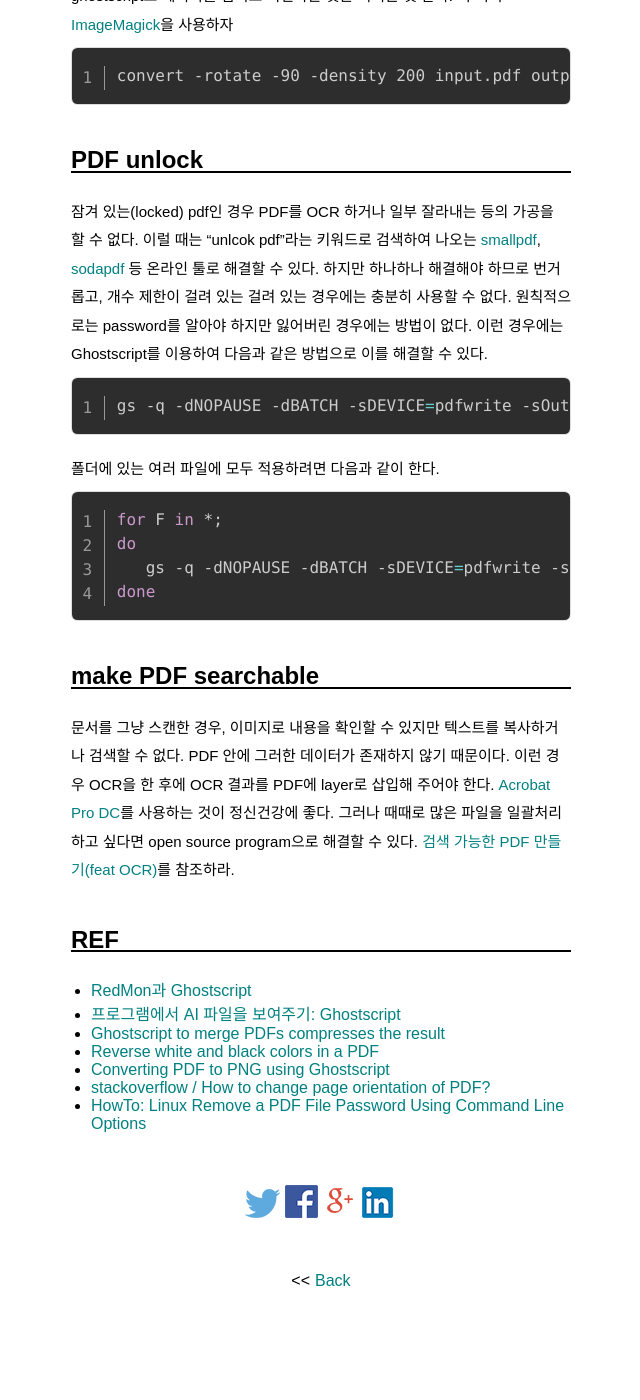
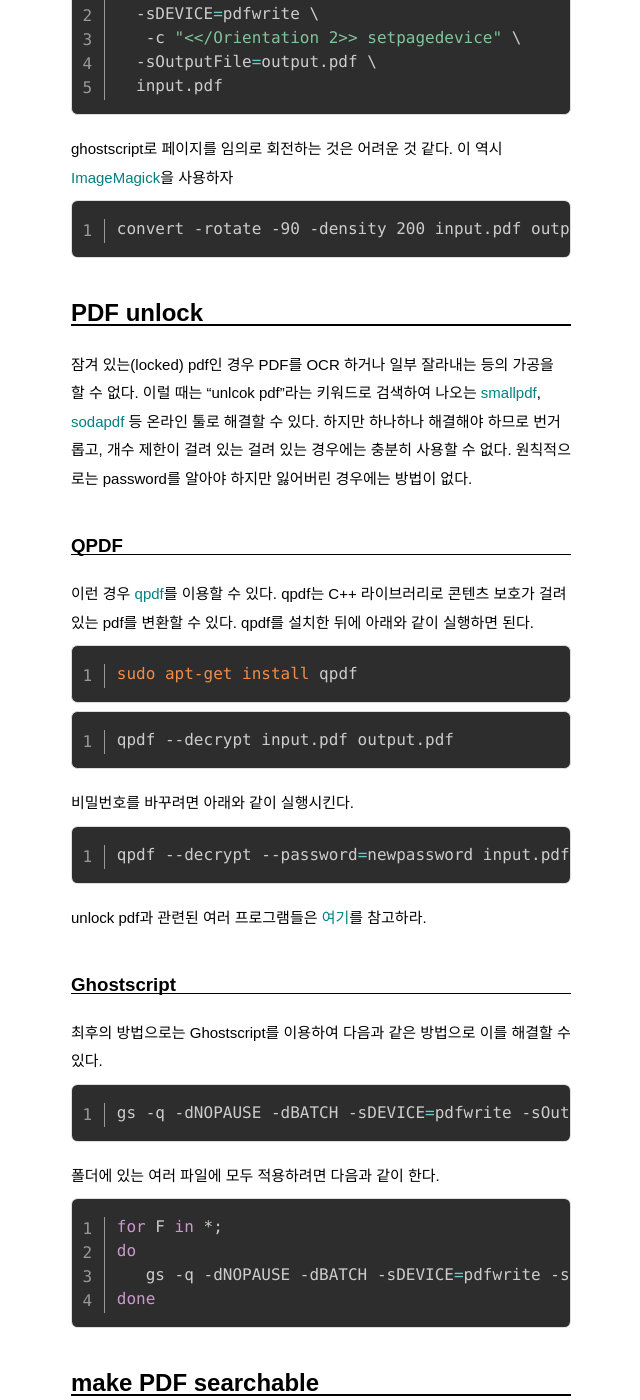
Before and after one commit to pinedance/blog, a Jekyll site: the page built from _posts/updates/2019-11-22-PDF-Cookbook.md, in a window 1280 px wide and 1400 px high, scrolled down 4000 px. Shown: the whole window, without its empty margins (319-959 px from the left). Built offline with Jekyll 4.4.1, drawn with Linux system fonts in a browser that asks for light colours; some web fonts are replaced; comment, search, counter and statistics services are not loaded; before the commit the page ends 5335 px from its top, so only the background shows below that; some of the changed text lies outside the part shown.

Commit message:
add new post

````diff
--- a/_posts/updates/2019-11-22-PDF-Cookbook.md
+++ b/_posts/updates/2019-11-22-PDF-Cookbook.md
@@ -1,20 +1,26 @@
 ---
 layout: post
-title:  "[Cookbook] PDF, 이럴 때 이렇게 한다."
+title:  "[Cookbook] PDF, 이럴 때 이렇게 한다. feat Ghostscript"
 categories: [Cookbook, 생활자동화]
 ---
 
 ## 배경
 
-PDF는 전자문서의 표준으로 다양한 분야에서 사용되고 있다. PDF를 보는 것은 [Adobe Acrobat Reader DC](https://get.adobe.com/kr/reader/)나 [foxit reader](https://www.foxitsoftware.com/pdf-reader/)를 통해 쉽게 할 수 있다. 그러나 편집을 하려고 하면 문제가 복잡해진다. 주머니 사정이 괜찮다면 [Adobe Acrobat Pro DC](https://acrobat.adobe.com/kr/ko/free-trial-download.html)를 구입하여 사용하는 편이 정신건강에 좋다. 사용하기도 쉽고, 제공하는 기능도 다양하다. 하지만 PDF 파일을 단순히 병합하거나 분리하거나 하기 위해 고가의 프로그램을 구입해야 할까. 다른 방법도 있다. [postscrip](https://namu.wiki/w/%ED%8F%AC%EC%8A%A4%ED%8A%B8%EC%8A%A4%ED%81%AC%EB%A6%BD%ED%8A%B8)를 다루기 위해 만들어진 [Ghostscript](https://www.ghostscript.com/)를 이용하면 된다. Windows10 부터는 [WSL(Windows Subsystem For Linux)](https://docs.microsoft.com/ko-kr/windows/wsl/install-win10)을 통해 linux를 이용할 수 있기 때문에 사용 가능하다.
+PDF는 전자문서의 표준으로 다양한 분야에서 사용되고 있다. PDF를 보는 것은 [Adobe Acrobat Reader DC](https://get.adobe.com/kr/reader/)나 [foxit reader](https://www.foxitsoftware.com/pdf-reader/)를 통해 쉽게 할 수 있다.
 
-Ghostscript에 대해서는 이전 글[PDF 용량 축소하기 (with Ghostscript)]({{site.baseurl}}/blog/2018/08/31/PDF-%EC%9A%A9%EB%9F%89-%EC%B6%95%EC%86%8C%ED%95%98%EA%B8%B0)에서 소개한 바 있다.
+그러나 편집을 하려고 하면 문제가 복잡해진다. 주머니 사정이 괜찮다면 [Adobe Acrobat Pro DC](https://acrobat.adobe.com/kr/ko/free-trial-download.html)를 구입하여 사용하는 편이 정신건강에 좋다. 사용하기도 쉽고, 제공하는 기능도 다양하다. 하지만 PDF 파일을 단순히 병합하거나 분리하거나 하기 위해 고가의 프로그램을 구입해야 할까.
+
+다른 방법도 있다. [postscrip](https://namu.wiki/w/%ED%8F%AC%EC%8A%A4%ED%8A%B8%EC%8A%A4%ED%81%AC%EB%A6%BD%ED%8A%B8)를 다루기 위해 만들어진 [Ghostscript](https://www.ghostscript.com/)를 이용하면 된다. Windows10 부터는 [WSL(Windows Subsystem For Linux)](https://docs.microsoft.com/ko-kr/windows/wsl/install-win10)을 통해 linux를 이용할 수 있기 때문에 사용 가능하다.
+
+Ghostscript에 대해서는 이전 글 [PDF 용량 축소하기 (with Ghostscript)]({{site.baseurl}}/blog/2018/08/31/PDF-%EC%9A%A9%EB%9F%89-%EC%B6%95%EC%86%8C%ED%95%98%EA%B8%B0)에서 소개한 바 있다.
 
 ## 내용이 많아 따로 작성한 페이지
 
 {% include post_list_subject.html subject="pdf" %}
 
-## 설치
+## Ghostscript
+
+### 설치
 
 먼저 설치한다. 간단하게 apt-get으로 설치할 수 있다. windows의 경우, wsl 환경으로 들어가서 실행시킨다.
 
@@ -24,7 +30,7 @@
 
 최신 버전을 설치하려면 [Ghostscript 공식 홈페이지](https://www.ghostscript.com/)에서 다운로드 받아 설명된 설치 방법에 따른다.
 
-## 사용법(일부)
+### 사용법(일부)
 
 자세한 사용법은 공식 홈페이지의 [설명](https://www.ghostscript.com/doc/current/Use.htm)을 참조하라. 공식 설명이 너무 길기 때문에 [gs (GhostScript) cheat sheet](http://flukylogs.blogspot.com/2012/08/gs-ghostscript-cheat-sheet.html)을 먼저 보자.
 
@@ -132,7 +138,31 @@
 
 ## PDF unlock
 
-잠겨 있는(locked) pdf인 경우 PDF를 OCR 하거나 일부 잘라내는 등의 가공을 할 수 없다. 이럴 때는 "unlcok pdf"라는 키워드로 검색하여 나오는 [smallpdf](https://smallpdf.com/kr/unlock-pdf), [sodapdf](https://www.sodapdf.com/ko/unlock-pdf/) 등 온라인 툴로 해결할 수 있다. 하지만 하나하나 해결해야 하므로 번거롭고, 개수 제한이 걸려 있는 걸려 있는 경우에는 충분히 사용할 수 없다. 원칙적으로는 password를 알아야 하지만 잃어버린 경우에는 방법이 없다. 이런 경우에는 Ghostscript를 이용하여 다음과 같은 방법으로 이를 해결할 수 있다.
+잠겨 있는(locked) pdf인 경우 PDF를 OCR 하거나 일부 잘라내는 등의 가공을 할 수 없다. 이럴 때는 "unlcok pdf"라는 키워드로 검색하여 나오는 [smallpdf](https://smallpdf.com/kr/unlock-pdf), [sodapdf](https://www.sodapdf.com/ko/unlock-pdf/) 등 온라인 툴로 해결할 수 있다. 하지만 하나하나 해결해야 하므로 번거롭고, 개수 제한이 걸려 있는 걸려 있는 경우에는 충분히 사용할 수 없다. 원칙적으로는 password를 알아야 하지만 잃어버린 경우에는 방법이 없다.
+
+### QPDF
+
+이런 경우 [qpdf](https://github.com/qpdf/qpdf)를 이용할 수 있다. qpdf는 C++ 라이브러리로 콘텐츠 보호가 걸려 있는 pdf를 변환할 수 있다. qpdf를 설치한 뒤에 아래와 같이 실행하면 된다.
+
+```bash
+sudo apt-get install qpdf
+```
+
+```bash
+qpdf --decrypt input.pdf output.pdf
+```
+
+비밀번호를 바꾸려면 아래와 같이 실행시킨다.
+
+```bash
+qpdf --decrypt --password=newpassword input.pdf output.pdf
+```
+
+unlock pdf과 관련된 여러 프로그램들은 [여기](https://listoffreeware.com/best-free-software-unlock-pdf/)를 참고하라.
+
+### Ghostscript
+
+최후의 방법으로는 Ghostscript를 이용하여 다음과 같은 방법으로 이를 해결할 수 있다.
 
 ```bash
 gs -q -dNOPAUSE -dBATCH -sDEVICE=pdfwrite -sOutputFile=unencrypted.pdf -c .setpdfwrite -f encrypted.pdf
````
Also changed, not shown: other parts of _posts/updates/2019-11-22-PDF-Cookbook.md (+1 -1 lines), _posts/2023/07-12/2023-12-14-proxy-with-ssh-tunneling.md (added, +81 -0 lines).
